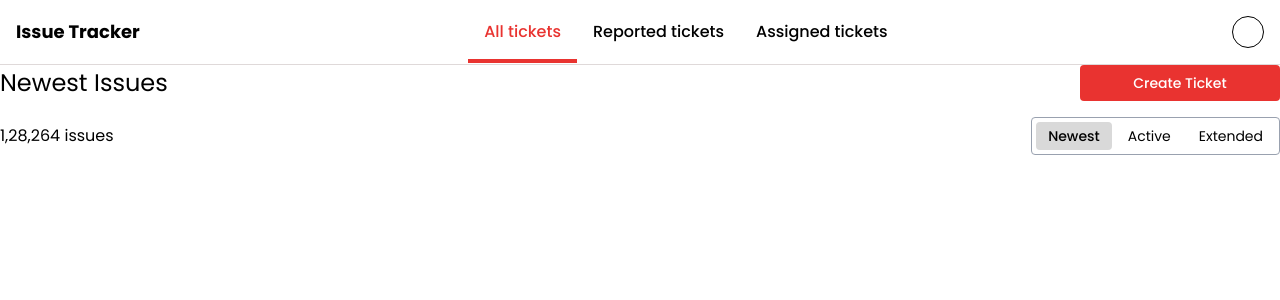
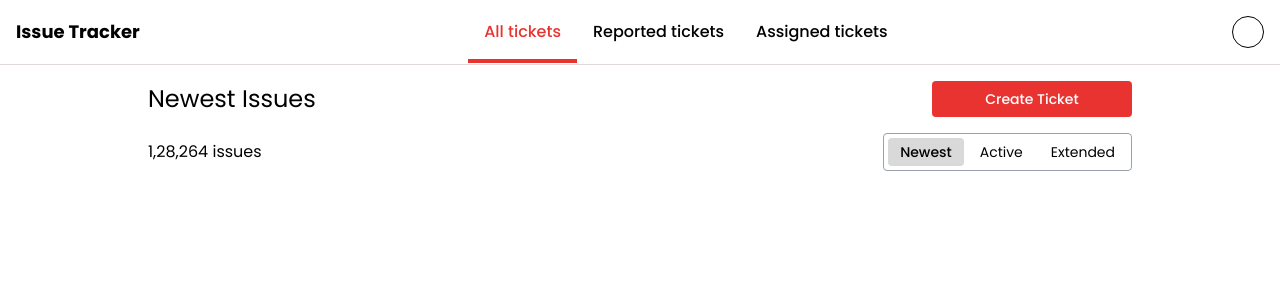
Before and after one commit to Pasang24/Issue-Tracker, a Next.js app: page /tickets in a window 1280 px wide. Shown: the top 300 px of the page. Built offline with nearby package versions, Linux system fonts and the light colour scheme.

Commit message:
feat: create a container for uniform width and padding of layout

```diff
--- a/src/app/(main)/layout.tsx
+++ b/src/app/(main)/layout.tsx
@@ -1,10 +1,11 @@
+import Container from "@/components/Container";
 import Navbar from "@/components/Navbar";
 
 function MainLayout({ children }: { children: React.ReactNode }) {
   return (
     <div>
       <Navbar />
-      {children}
+      <Container>{children}</Container>
     </div>
   );
 }
--- /dev/null
+++ b/src/components/Container.tsx
@@ -0,0 +1,11 @@
+type ContainerProps = React.HTMLProps<HTMLDivElement>;
+
+function Container({ children, className = "", ...props }: ContainerProps) {
+  return (
+    <div {...props} className={`max-w-[1000px] mx-auto px-2 py-4 ${className}`}>
+      {children}
+    </div>
+  );
+}
+
+export default Container;
```
